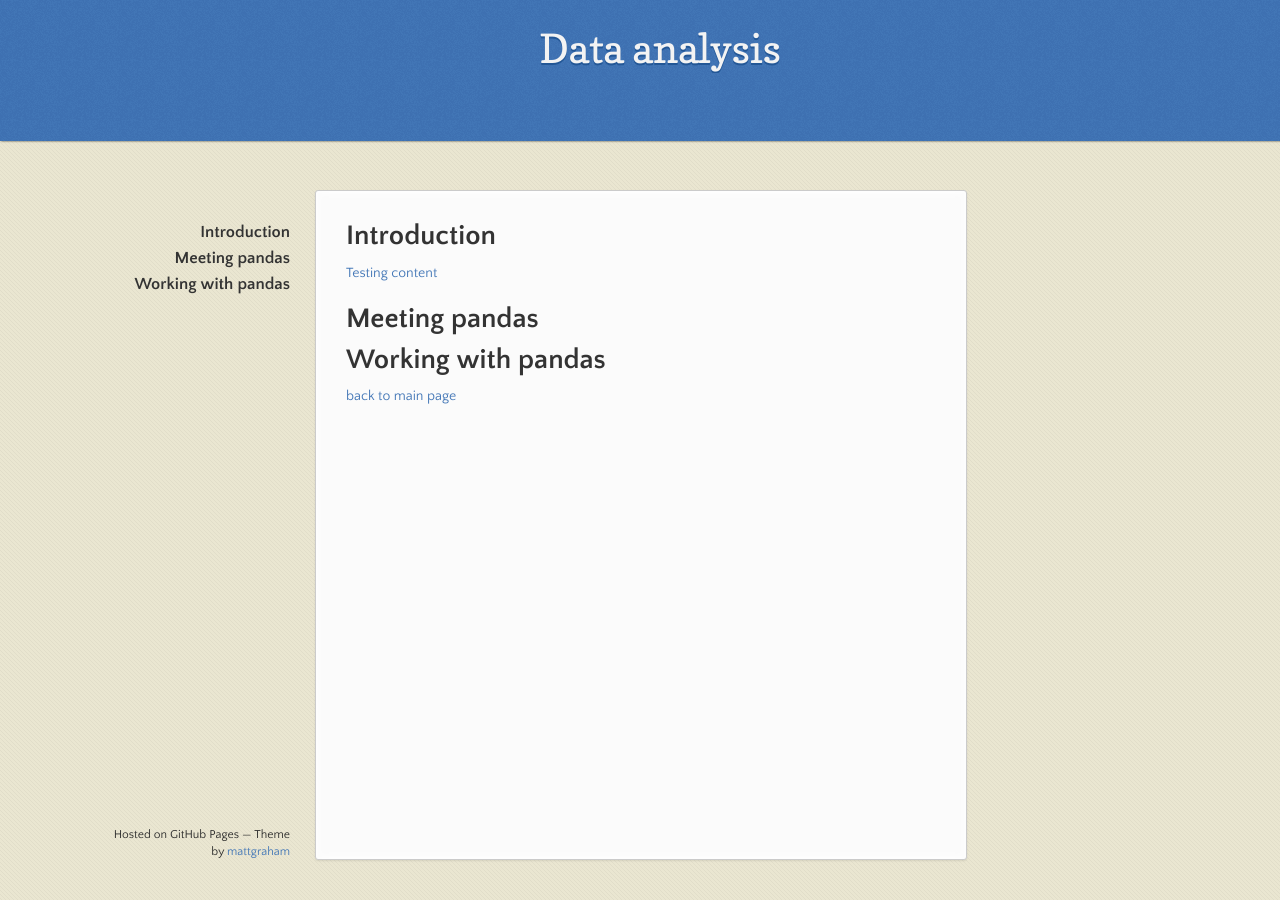
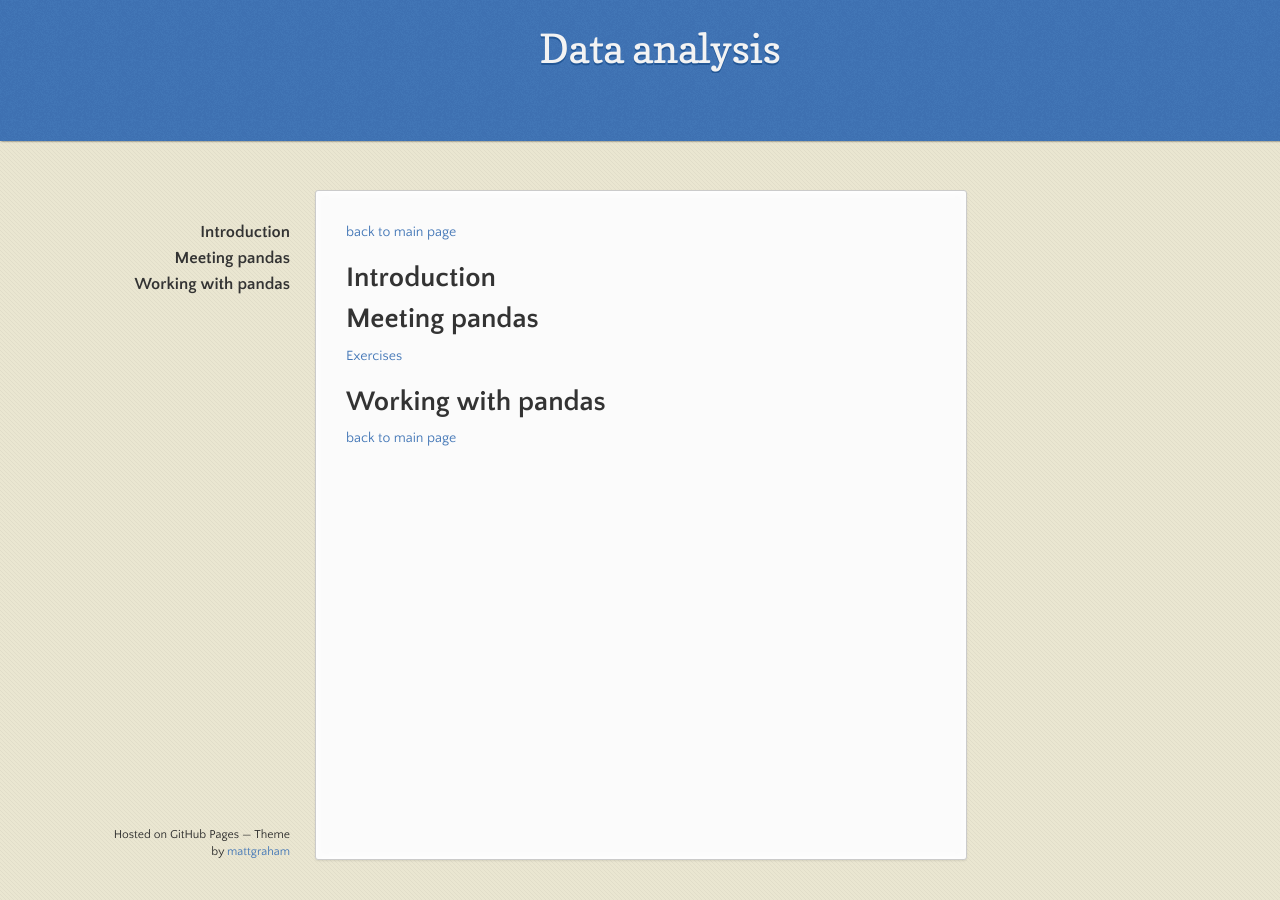
Before and after one commit to soukupmarek-edin/soukupmarek-edin.github.io, a Jekyll site: the page built from data_analysis/data_analysis_main.md, in a window 1280 px wide. Built offline with Jekyll 4.4.1, drawn with Linux system fonts in a browser that asks for light colours; our own code applies the rules of GitHub Pages for plain Markdown files.

Commit message:
Update data_analysis_main.md

```diff
--- a/data_analysis/data_analysis_main.md
+++ b/data_analysis/data_analysis_main.md
@@ -2,11 +2,13 @@
 layout: data_analysis_index
 ---
 
+[back to main page](https://soukupmarek-edin.github.io/)
+
 # Introduction
 
-[Testing content](./testing_content)
+# Meeting pandas
 
-# Meeting pandas
+[Exercises](./chapter1_exercises.md)
 
 # Working with pandas
 
```
